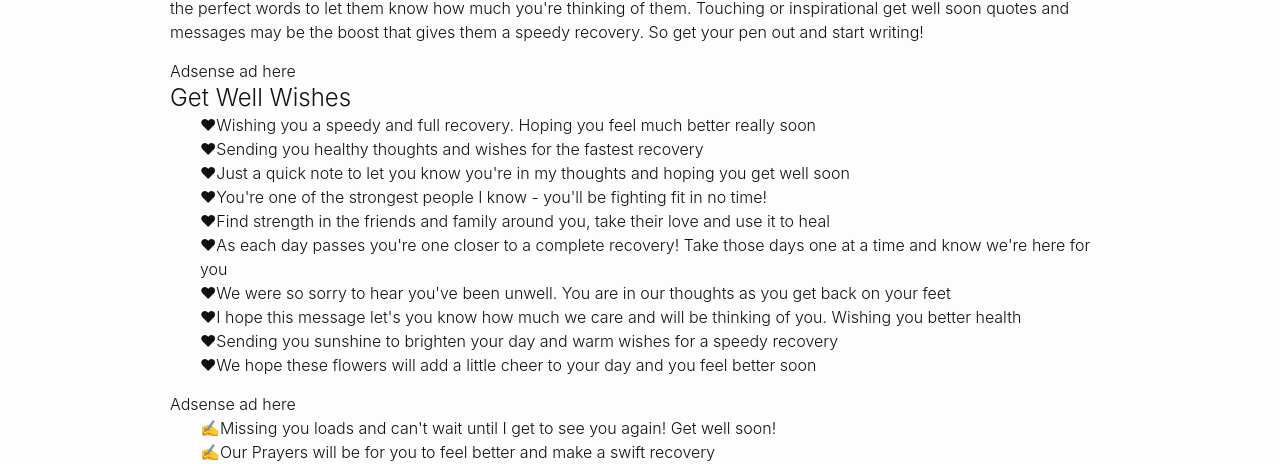
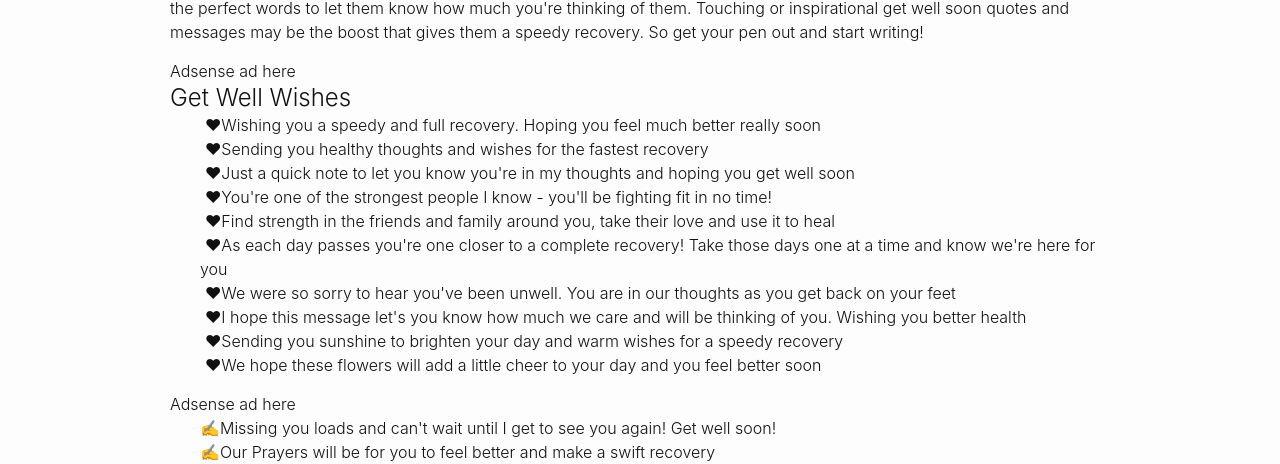
Before and after one commit to andyml123/andyml123.github.io, a Jekyll site: the page index2.html, which Jekyll copies as it is, in a window 1280 px wide. Shown: the part 433-897 px from the top of the page. Built offline with Jekyll 4.4.1, drawn with Linux system fonts in a browser that asks for light colours.

Commit message:
Update _layout.scss

```diff
--- a/_sass/_layout.scss
+++ b/_sass/_layout.scss
@@ -446,6 +446,10 @@ ul.heart li:before{
 content:'\2764'
 }
 
+ul.heart li {
+text-indent: 5px;
+}
+
 h1 {
 font-weight:bold;
 }
```
